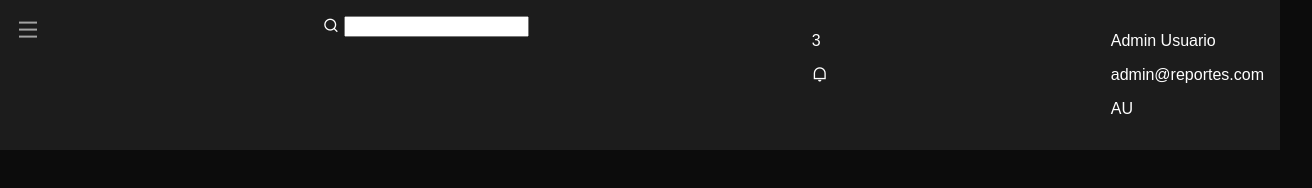
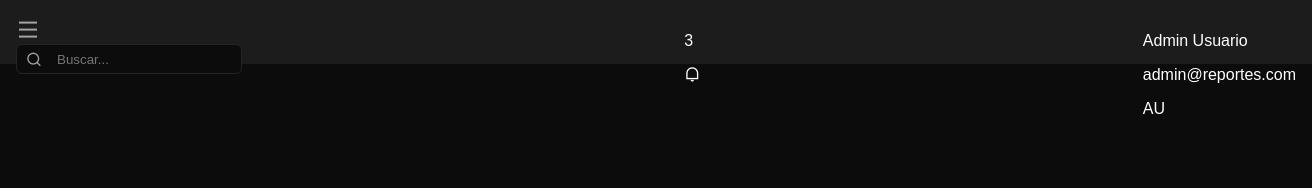
Before and after one commit to Enzoadrien/reportes3k, a website built with Vite: page index.html in a window 1280 px wide. Shown: the whole page, 1312 px wide, since content can reach past the window. Built offline with nearby package versions, Linux system fonts and the light colour scheme; files whose address does not match are found by name; a web font is replaced by a local one.

Commit message:
header-index,htl

```diff
--- a/index.html
+++ b/index.html
@@ -13,6 +13,7 @@
 </head>
 <body>
   <header class="header-index">
+    <div class="">
       <div class="menu-container">
         <a href="#" id="menuToggle" class="link link-grey">
           <i class="ri-menu-line"></i>
@@ -24,9 +25,10 @@
         <button>Reportes</button>
         <button id="logoutBtn">Cerrar sesión</button>
       </nav>
-    <div>
+      <div class="input-icon-red">
           <i class="ri-search-line"></i>
-      <input type="text">
+          <input type="text" placeholder="Buscar..." class="input search-input">
+      </div>
     </div>
     <div>
       <div>
--- a/src/css/globals.css
+++ b/src/css/globals.css
@@ -95,6 +95,11 @@ h5{
 
 /*************** COLORS ****************/
 
+/*************** FLEX / GRID ****************/
+div.flex{
+  display: flex;
+}
+
 /*************** Fonts ****************/
 .font-5{
   font-size: 1.4em;
@@ -161,26 +166,26 @@ h5{
 
 /************** Inputs *****************/
 .input{
-    width: 100%;
     outline: none;
     transition: border-color 0.3s;
     border-radius: calc(var(--radius) - 2px);
-    font-size: 1rem;
-    padding: 1em;
     box-sizing: border-box;
+    transition: border-color 0.3s;
 }
-
-.input-100{
+.form-input{
   background-color: var(--muted);
   width: 100%;
   border: 1px solid var(--brand-red-darker);
-    outline: none;
-    transition: border-color 0.3s;
-    border-radius: calc(var(--radius) - 2px);
   font-size: 1rem;
   padding: 1em;
   color: var(--card-foreground);
-    box-sizing: border-box;
+}
+.search-input{
+  width: 100%;
+  background-color: var(--background);
+  color: var(--accent-foreground);
+  padding: 0.5em;
+  border: 1px solid var(--border);
 }
 
 /************** Input icon *****************/
--- a/src/css/views/index.css
+++ b/src/css/views/index.css
@@ -2,7 +2,9 @@
     display: flex;
     justify-content: space-between;
     padding: 1em;
-    background-color: var(--brand-gray-light)
+    background-color: var(--brand-gray-light);
+    width: 100%;
+    height: 2em;
 }
 .hidden {
   display: none;
```
Also changed, not shown: login.html (+2 -2 lines), src/views/forgot-password.html (+1 -1 lines), src/views/reset-password.html (+2 -2 lines). Lines whose indentation alone changed are shown as unchanged.
